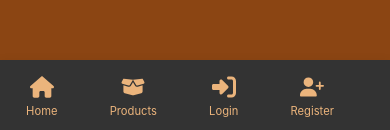
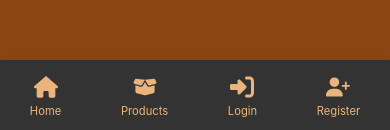
Before and after one commit to reactexprt/ecommerce-portal, a React (Create React App) app: page /login in a window 390 px wide. Shown: the part 711-841 px from the top of the page. Built offline with nearby package versions, Linux system fonts and the light colour scheme; no server answers.

Commit message:
minor fix

```diff
--- a/src/components/navbar/Navbar.css
+++ b/src/components/navbar/Navbar.css
@@ -63,7 +63,7 @@
 }
 
 .icon-button.register, .icon-button.logout-icon-container {
-  margin-right: var(--icon-margin-right);
+  margin-right: 25px;
 }
 
 /* Tooltip styling */
@@ -161,4 +161,8 @@
     color: var(--primary-text-color); /* Text color matching the icon */
     font-size: 0.7rem;
   }
+
+  .icon-button.register, .icon-button.logout-icon-container {
+    margin-right: 0px;
+  }
 }
```
